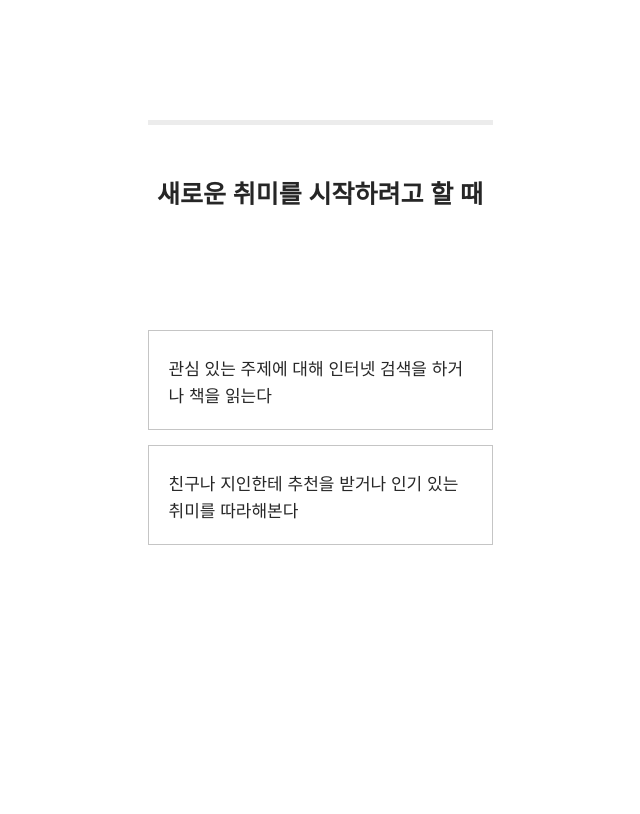
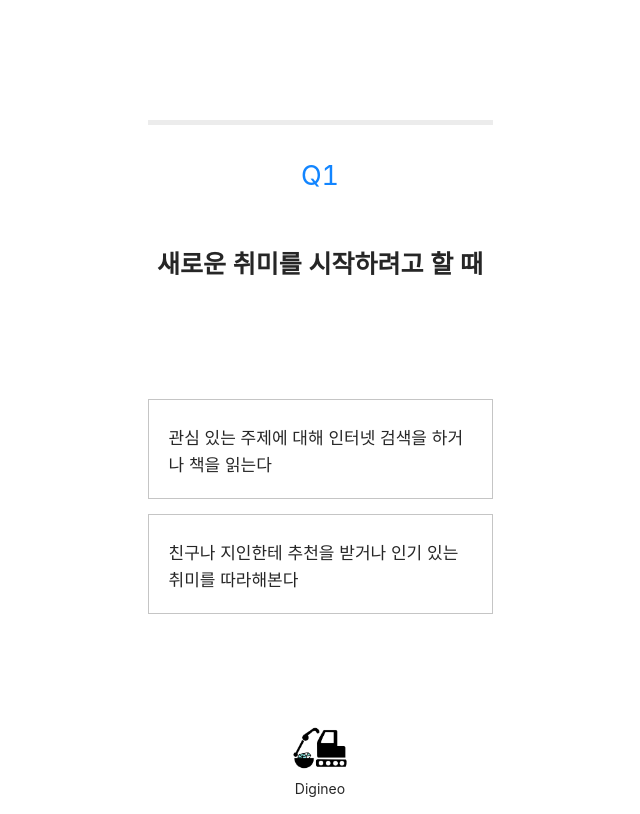
Before and after one commit to mrpumpkin98/Digineo_client, a Next.js app: page / in a window 1280 px wide. Both pictures are taken after a click on the button "시작하기". Shown: the whole page, without its empty margins (320-960 px from the left). Built offline with nearby package versions, Linux system fonts and the light colour scheme.

Commit message:
feat : 로고 추가

```diff
--- a/src/components/units/diggingMomentumTest/main/main.index.tsx
+++ b/src/components/units/diggingMomentumTest/main/main.index.tsx
@@ -203,9 +203,11 @@ export default function MainPage() {
         {section === "main" ? (
           <></>
         ) : (
-          <S.ProgressBar>
-            <S.Progress progress={sectionProgress[section] - 1 || 0} />
-          </S.ProgressBar>
+          <>
+            <S.ProgressBar>
+              <S.Progress progress={sectionProgress[section] - 1 || 0} />
+            </S.ProgressBar>
+          </>
         )}
 
         {section === "main" ? (
@@ -214,9 +216,12 @@ export default function MainPage() {
             <MainDescription />
             <S.Img src="/images/main.png" />
             <S.MainButton onClick={onClickStart}>시작하기</S.MainButton>
+            <S.Logo src="/images/logo.png" alt="" />
+            <S.LogoText>Digineo</S.LogoText>
           </>
         ) : section === "Q1" ? (
           <>
+            <S.Question>Q1</S.Question>
             <S.Title>새로운 취미를 시작하려고 할 때</S.Title>
             <S.TestButton onClick={onClickQ1_conceptType}>
               관심 있는 주제에 대해 인터넷 검색을 하거나 책을 읽는다
@@ -224,9 +229,12 @@ export default function MainPage() {
             <S.TestButton onClick={onClickQ1_relationalType}>
               친구나 지인한테 추천을 받거나 인기 있는 취미를 따라해본다
             </S.TestButton>
+            <S.Logo src="/images/logo.png" alt="" />
+            <S.LogoText>Digineo</S.LogoText>
           </>
         ) : section === "Q2" ? (
           <>
+            <S.Question>Q2</S.Question>
             <S.Title>
               좋아하는 콘텐츠
               <br />
@@ -238,9 +246,12 @@ export default function MainPage() {
             <S.TestButton onClick={onClickQ2_relationalType}>
               콘텐츠에 대한 리뷰나 팬아트, 팬픽션 등을 쓰거나 보고 싶다
             </S.TestButton>
+            <S.Logo src="/images/logo.png" alt="" />
+            <S.LogoText>Digineo</S.LogoText>
           </>
         ) : section === "Q3" ? (
           <>
+            <S.Question>Q3</S.Question>
             <S.Title>좋은 음악을 발견!!</S.Title>
             <S.TestButton onClick={onClickQ3_conceptType}>
               음악의 가사나 작곡가, 아티스트의 이야기 등을 알아본다
@@ -249,9 +260,12 @@ export default function MainPage() {
               음악을 듣는 분위기나 감정을 공유할 수 있는 사람들하고 얘기하고
               싶다
             </S.TestButton>
+            <S.Logo src="/images/logo.png" alt="" />
+            <S.LogoText>Digineo</S.LogoText>
           </>
         ) : section === "Q4" ? (
           <>
+            <S.Question>Q4</S.Question>
             <S.Title>
               오랜만에 재미있는 게임을
               <br />
@@ -263,9 +277,12 @@ export default function MainPage() {
             <S.TestButton onClick={onClickQ4_collectibleType}>
               게임의 아이템이나 업적, 순위 등을 모으거나 자랑하고 싶다
             </S.TestButton>
+            <S.Logo src="/images/logo.png" alt="" />
+            <S.LogoText>Digineo</S.LogoText>
           </>
         ) : section === "Q5" ? (
           <>
+            <S.Question>Q5</S.Question>
             <S.Title>새로운 지식을 습득하려고 할 때, 나의 방식은</S.Title>
             <S.TestButton onClick={onClickQ5_conceptType}>
               해당 분야의 전문 서적이나 강의를 통해 체계적으로 학습
@@ -273,9 +290,12 @@ export default function MainPage() {
             <S.TestButton onClick={onClickQ5_relationalType}>
               지인들과 토론하거나 관련 주제에 대한 블로그나 포럼을 찾는다
             </S.TestButton>
+            <S.Logo src="/images/logo.png" alt="" />
+            <S.LogoText>Digineo</S.LogoText>
           </>
         ) : section === "Q6" ? (
           <>
+            <S.Question>Q6</S.Question>
             <S.Title>여행지를 방문했다</S.Title>
             <S.TestButton onClick={onClickQ6_conceptType}>
               그 지역의 역사, 문화, 음식 등에 대해 사전 조사를 하고 계획을 세워
@@ -285,9 +305,12 @@ export default function MainPage() {
               현지 주민들과 소통하며 그들의 일상과 관점을 이해하고 그들과 함께
               경험을 나눈다
             </S.TestButton>
+            <S.Logo src="/images/logo.png" alt="" />
+            <S.LogoText>Digineo</S.LogoText>
           </>
         ) : section === "Q7" ? (
           <>
+            <S.Question>Q7</S.Question>
             <S.Title>내가 취미로 선택한 활동의 목적</S.Title>
             <S.TestButton onClick={onClickQ7_conceptType}>
               자기 지식과 실력 키우고 과시하고 싶어서
@@ -295,9 +318,12 @@ export default function MainPage() {
             <S.TestButton onClick={onClickQ7_collectibleType}>
               자기 소유욕과 만족감을 충족시키고 소장가치를 높이고 싶어서
             </S.TestButton>
+            <S.Logo src="/images/logo.png" alt="" />
+            <S.LogoText>Digineo</S.LogoText>
           </>
         ) : section === "Q8" ? (
           <>
+            <S.Question>Q8</S.Question>
             <S.Title>
               내가 자주 참여하는 이벤트나
               <br />
@@ -310,9 +336,12 @@ export default function MainPage() {
               이벤트나 모임에서 얻은 아이템이나 기념품, 그 경험을 기억하며
               느끼는 만족감
             </S.TestButton>
+            <S.Logo src="/images/logo.png" alt="" />
+            <S.LogoText>Digineo</S.LogoText>
           </>
         ) : section === "Q9" ? (
           <>
+            <S.Question>Q9</S.Question>
             <S.Title>내가 더 선호하는 것은</S.Title>
             <S.TestButton onClick={onClickQ9_conceptType}>
               독창적인 것
@@ -320,9 +349,12 @@ export default function MainPage() {
             <S.TestButton onClick={onClickQ9_collectibleType}>
               현실적인 것
             </S.TestButton>
+            <S.Logo src="/images/logo.png" alt="" />
+            <S.LogoText>Digineo</S.LogoText>
           </>
         ) : section === "Q10" ? (
           <>
+            <S.Question>10</S.Question>
             <S.Title>내가 취미로 선택한 활동의 단점</S.Title>
             <S.TestButton onClick={onClick10_collectibleType}>
               돈과 공간이 많이 필요하고, 낭비하거나 부담스러울 수 있어
@@ -330,9 +362,12 @@ export default function MainPage() {
             <S.TestButton onClick={onClick10_conceptType}>
               혼자서만 할 수 있고, 외롭거나 소외되거나 할 수 있어
             </S.TestButton>
+            <S.Logo src="/images/logo.png" alt="" />
+            <S.LogoText>Digineo</S.LogoText>
           </>
         ) : section === "Q11" ? (
           <>
+            <S.Question>11</S.Question>
             <S.Title>
               흥미 있는 분야의 공연이나
               <br />
@@ -345,10 +380,13 @@ export default function MainPage() {
               주변 사람들과 함께 참석하여 공연 후에 느낀 감정과 인상을 나누려
               한다
             </S.TestButton>
+            <S.Logo src="/images/logo.png" alt="" />
+            <S.LogoText>Digineo</S.LogoText>
           </>
         ) : (
           section === "Q12" && (
             <>
+              <S.Question>12</S.Question>
               <S.Title>물건을 구매할 때, 나의 스타일은</S.Title>
               <S.TestButton onClick={onClick12_relationalType}>
                 구매하기 전에 신중하게 비교 분석하여 실제 필요한 것만 구매
@@ -357,6 +395,8 @@ export default function MainPage() {
                 다양한 제품 중에서 관심 있는 것이나 디자인이 마음에 드는 것들을
                 수집
               </S.TestButton>
+              <S.Logo src="/images/logo.png" alt="" />
+              <S.LogoText>Digineo</S.LogoText>
             </>
           )
         )}
--- a/src/components/units/diggingMomentumTest/main/main.style.ts
+++ b/src/components/units/diggingMomentumTest/main/main.style.ts
@@ -74,3 +74,15 @@ export const Progress = styled.div<ProgressProps>`
   width: ${(props) => (props.progress / 12) * 100}%;
   transition: width 0.3s ease-in-out;
 `;
+
+export const Logo = styled.img`
+  width: 60px;
+  margin-top: 30%;
+`;
+
+export const LogoText = styled.p``;
+
+export const Question = styled.p`
+  font-size: 27px;
+  color: #1285ff;
+`;
--- a/src/components/units/diggingMomentumTest/results/collectibleType/collectibleType.index.tsx
+++ b/src/components/units/diggingMomentumTest/results/collectibleType/collectibleType.index.tsx
@@ -101,6 +101,8 @@ export default function CollectibleTypePage() {
           <S.Again onClick={resetAndNavigate}>다시하기</S.Again>
         </S.contentsBox>
         <S.Button>더 알아보기</S.Button>
+        <S.Logo src="/images/logo.png" alt="" />
+        <S.LogoText>Digineo</S.LogoText>
       </S.Box>
     </S.Wrapper>
   );
--- a/src/components/units/diggingMomentumTest/results/conceptType/conceptType.index.tsx
+++ b/src/components/units/diggingMomentumTest/results/conceptType/conceptType.index.tsx
@@ -109,6 +109,8 @@ export default function CollectibleTypePage() {
           <S.Again onClick={resetAndNavigate}>다시하기</S.Again>
         </S.contentsBox>
         <S.Button>더 알아보기</S.Button>
+        <S.Logo src="/images/logo.png" alt="" />
+        <S.LogoText>Digineo</S.LogoText>
       </S.Box>
     </S.Wrapper>
   );
--- a/src/components/units/diggingMomentumTest/results/relationalType/relationalType.index.tsx
+++ b/src/components/units/diggingMomentumTest/results/relationalType/relationalType.index.tsx
@@ -106,6 +106,8 @@ export default function ConceptTypePage() {
           <S.Again onClick={resetAndNavigate}>다시하기</S.Again>
         </S.contentsBox>
         <S.Button>더 알아보기</S.Button>
+        <S.Logo src="/images/logo.png" alt="" />
+        <S.LogoText>Digineo</S.LogoText>
       </S.Box>
     </S.Wrapper>
   );
```
Also changed, not shown: src/components/units/diggingMomentumTest/results/collectibleType/collectibleType.style.ts (+8 -0 lines), src/components/units/diggingMomentumTest/results/conceptType/conceptType.style.ts (+8 -0 lines), src/components/units/diggingMomentumTest/results/relationalType/relationalType.style.ts (+8 -0 lines), public/images/logo.png (added).
